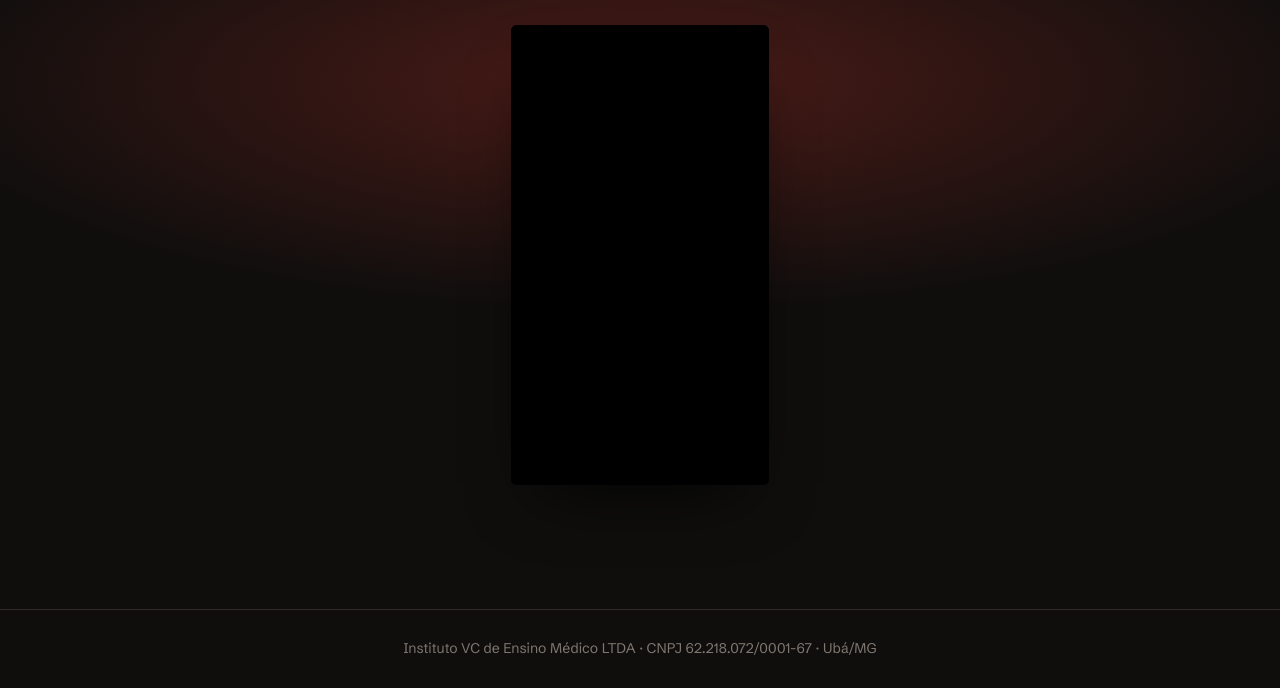
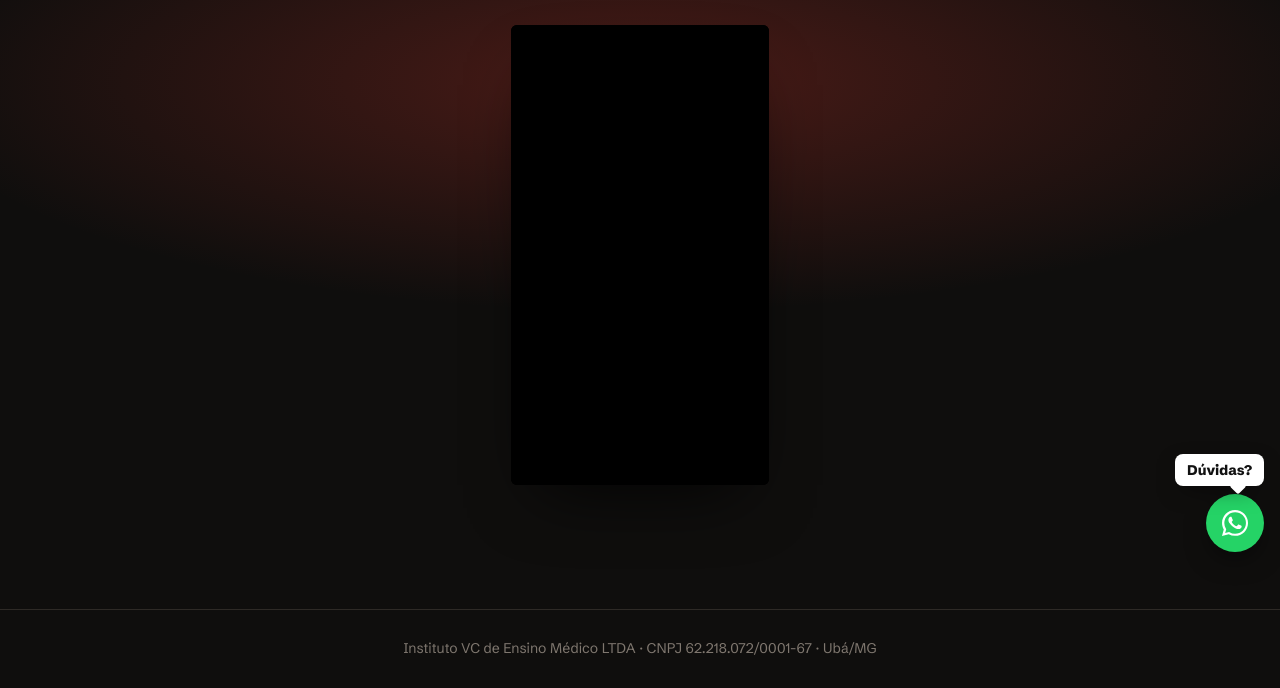
Before and after one commit to matheusluswarghi-aloud/vitorcoutinhoandrade, a plain HTML site: page recado-bf26-alunos/index.html in a window 1280 px wide. Shown: the part 232-920 px from the top of the page. Drawn offline with Linux system fonts and the light colour scheme.

Commit message:
Recado aos alunos: botão flutuante de WhatsApp (Dúvidas?) com o número do Matheus, surge na oferta do Clube
Co-Authored-By: Claude Opus 5.5 <noreply@anthropic.com>

```diff
--- a/recado-bf26-alunos/index.html
+++ b/recado-bf26-alunos/index.html
@@ -57,6 +57,14 @@ main{flex:1}
 /* tarja fixa: surge quando a pessoa chega na oferta do Clube (fixa, não mexe na altura da página) */
 .tarja{position:fixed;left:0;right:0;top:0;z-index:50;background:var(--vermelho);color:#fff;text-align:center;font-weight:800;font-size:15px;line-height:1.3;padding:11px 16px calc(11px);padding-top:calc(11px + env(safe-area-inset-top));box-shadow:0 10px 30px -10px rgba(0,0,0,.8);transform:translateY(-110%);transition:transform .35s ease}
 .tarja.on{transform:none}
+/* botão de dúvidas no WhatsApp: escondido até a oferta aparecer; fixo, não mexe na altura da página */
+.zap{position:fixed;right:16px;bottom:calc(16px + env(safe-area-inset-bottom));z-index:60;display:flex;flex-direction:column;align-items:flex-end;gap:8px;text-decoration:none;opacity:0;transform:translateY(20px) scale(.9);pointer-events:none;transition:opacity .3s ease,transform .3s ease}
+.zap.on{opacity:1;transform:none;pointer-events:auto}
+.zap-balao{position:relative;background:#fff;color:#111;font-weight:800;font-size:14px;line-height:1;padding:9px 12px;border-radius:8px;box-shadow:0 8px 24px -8px rgba(0,0,0,.6)}
+.zap-balao::after{content:"";position:absolute;right:20px;bottom:-6px;width:12px;height:12px;background:#fff;transform:rotate(45deg);border-radius:2px}
+.zap-bola{width:58px;height:58px;border-radius:50%;background:#25D366;display:grid;place-items:center;box-shadow:0 10px 28px -8px rgba(0,0,0,.7)}
+.zap-bola svg{width:32px;height:32px}
+.zap:hover .zap-bola{background:#1EBE5A}
 .faixa{background:var(--vermelho);color:#fff;text-align:center;font-weight:900;font-size:15px;letter-spacing:.14em;text-transform:uppercase;line-height:1;padding:11px 16px}
 .abre{padding:22px 0 72px;background:radial-gradient(ellipse 80% 40% at 50% 34%,var(--brasa),transparent 72%);text-align:center}
 h1{font-weight:900;font-size:clamp(28px,7.4vw,52px);line-height:1.04;letter-spacing:-.045em;margin:0 auto;max-width:860px}
@@ -153,7 +161,7 @@ footer{padding:28px 24px calc(28px + env(safe-area-inset-bottom));border-top:1px
   .sub-t{font-size:18px}
   .video{margin:28px auto 0;max-width:min(420px,calc((100svh - 340px) * 9 / 16))}
 }
-@media (prefers-reduced-motion:reduce){.bt,.bt2,.tarja{transition:none}}
+@media (prefers-reduced-motion:reduce){.bt,.bt2,.tarja,.zap{transition:none}}
 </style>
 </head>
 <body>
@@ -230,6 +238,13 @@ footer{padding:28px 24px calc(28px + env(safe-area-inset-bottom));border-top:1px
 </div></div>
 </main>
 
+<!-- Botão de dúvidas (19/11, Matheus: "pode colocar o meu número pessoal mesmo"): surge com a tarja, quando o bloco do
+     Clube entra na tela. Abre o WhatsApp do Matheus com a mensagem pronta. -->
+<a class="zap" id="zap" href="https://wa.me/5514988099094?text=Oi%2C%20vi%20o%20recado%20do%20Dr.%20Vitor%20e%20fiquei%20com%20uma%20d%C3%BAvida" target="_blank" rel="noopener" aria-label="Tirar dúvidas no WhatsApp">
+  <span class="zap-balao">Dúvidas?</span>
+  <span class="zap-bola"><svg viewBox="0 0 32 32" aria-hidden="true"><path fill="#fff" d="M16.04 3C8.86 3 3.03 8.82 3.03 15.99c0 2.29.6 4.53 1.74 6.5L3 29l6.68-1.75a12.97 12.97 0 0 0 6.36 1.62h.01c7.17 0 13-5.82 13-12.99C29.05 8.82 23.22 3 16.04 3Zm0 23.68h-.01a10.8 10.8 0 0 1-5.5-1.5l-.4-.23-3.96 1.04 1.06-3.86-.26-.4a10.75 10.75 0 0 1-1.65-5.74c0-5.96 4.85-10.8 10.82-10.8 2.89 0 5.6 1.12 7.64 3.17a10.73 10.73 0 0 1 3.16 7.64c0 5.96-4.85 10.81-10.9 10.81Zm5.93-8.09c-.33-.16-1.93-.95-2.23-1.06-.3-.11-.52-.16-.73.16-.22.33-.84 1.06-1.03 1.27-.19.22-.38.24-.71.08-.33-.16-1.38-.51-2.62-1.62-.97-.86-1.63-1.93-1.82-2.26-.19-.33-.02-.5.14-.67.15-.15.33-.38.49-.57.16-.19.22-.33.33-.54.11-.22.05-.41-.03-.57-.08-.16-.73-1.76-1-2.41-.26-.63-.53-.55-.73-.56h-.62c-.22 0-.57.08-.87.41-.3.33-1.14 1.11-1.14 2.71s1.17 3.14 1.33 3.36c.16.22 2.3 3.51 5.57 4.92.78.34 1.39.54 1.86.69.78.25 1.49.21 2.05.13.63-.09 1.93-.79 2.2-1.55.27-.76.27-1.41.19-1.55-.08-.14-.3-.22-.63-.38Z"/></svg></span>
+</a>
+
 <footer>Instituto VC de Ensino Médico LTDA · CNPJ 62.218.072/0001-67 · Ubá/MG</footer>
 
 <script>
@@ -273,7 +288,7 @@ footer{padding:28px 24px calc(28px + env(safe-area-inset-bottom));border-top:1px
   var tarja = document.getElementById("tarja");
   if ("IntersectionObserver" in window) {
     var obs = new IntersectionObserver(function (es) {
-      es.forEach(function (e) { if (e.isIntersecting) { tarja.classList.add("on"); obs.disconnect(); } });
+      es.forEach(function (e) { if (e.isIntersecting) { tarja.classList.add("on"); document.getElementById("zap").classList.add("on"); obs.disconnect(); } });
     }, { threshold: 0.15 });
     obs.observe(document.getElementById("oferta-clube"));
   }
```
